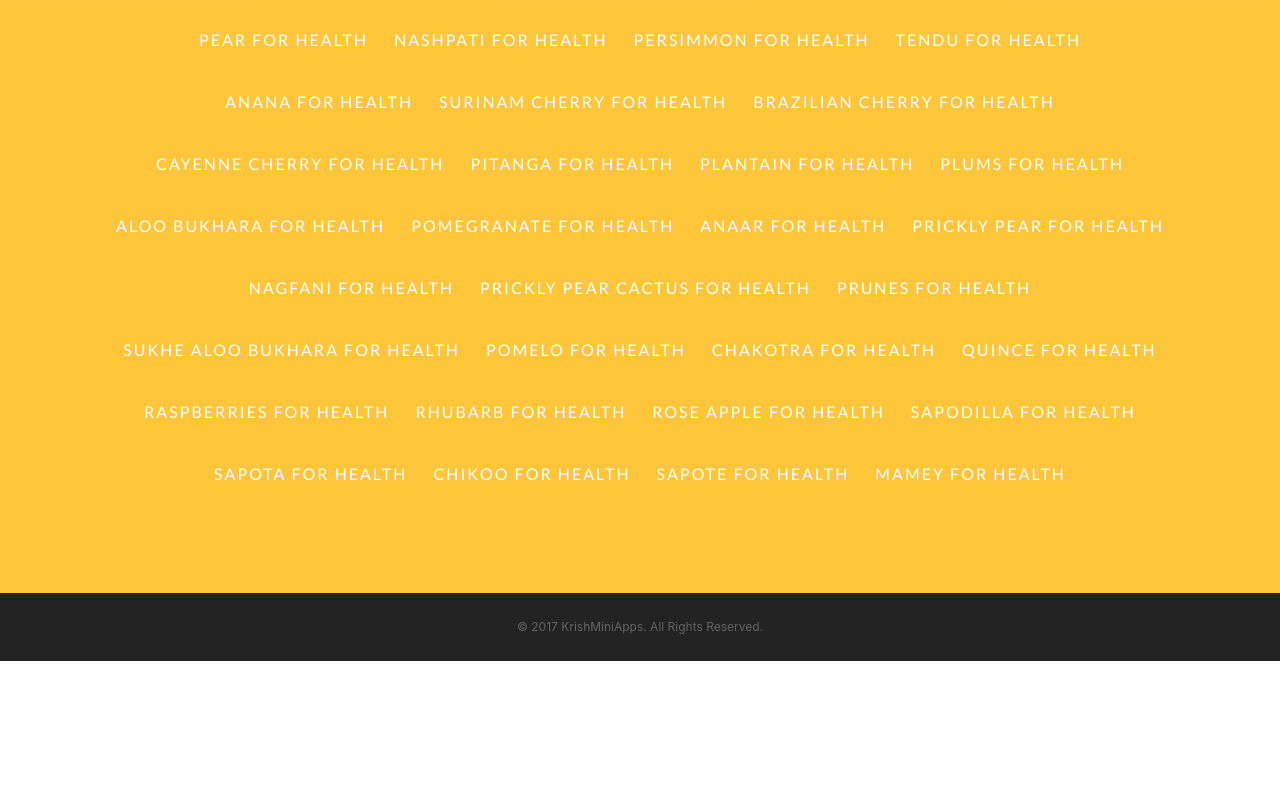
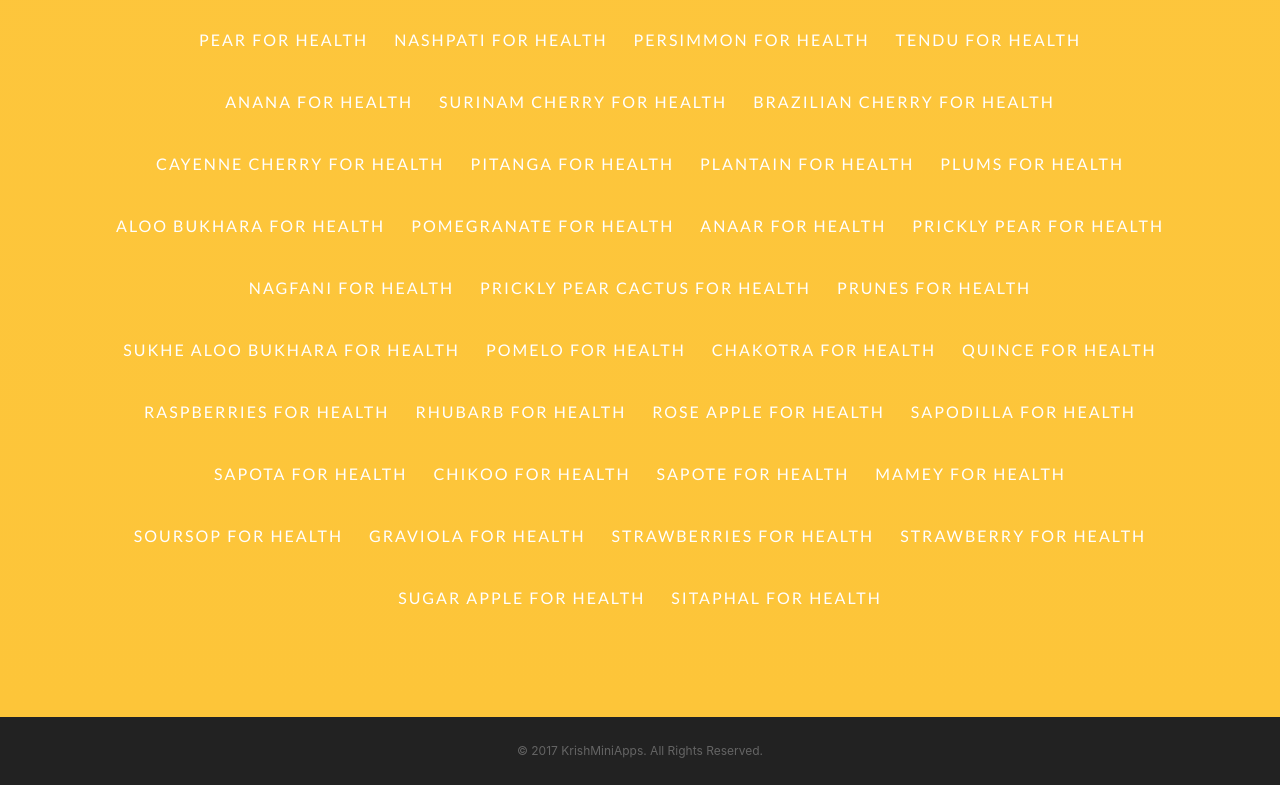
Before and after one commit to krishyapps/krishyapps.github.io, a website with bundled scripts: page index.html in a window 1280 px wide. Shown: the part 9260-10045 px from the top of the page. Before the commit the page ends 9921 px from the top, so only its background shows below. Built offline with nearby package versions, Linux system fonts and the light colour scheme; a web font is replaced by a local one.

Commit message:
51 commit

```diff
--- a/index.html
+++ b/index.html
@@ -536,6 +536,12 @@ Figs For Health
 </a><a href="https://play.google.com/store/apps/details?id=benefitsofeatingchikoo.sideeffectsofeatingchikoo" class="btn btn-outline btn-x js-scroll-trigger">Chikoo For Health
 </a><a href="https://play.google.com/store/apps/details?id=benefitsofeatingsapote.sideeffectsofeatingsapote" class="btn btn-outline btn-x js-scroll-trigger">Sapote For Health
 </a><a href="https://play.google.com/store/apps/details?id=benefitsofeatingmamey.sideeffectsofeatingmamey" class="btn btn-outline btn-x js-scroll-trigger">Mamey For Health
+</a><br><br><a href="https://play.google.com/store/apps/details?id=benefitsofeatingsoursop.sideeffectsofeatingsoursop" class="btn btn-outline btn-x js-scroll-trigger">Soursop For Health
+</a><a href="https://play.google.com/store/apps/details?id=benefitsofeatinggraviola.sideeffectsofeatinggraviola" class="btn btn-outline btn-x js-scroll-trigger">Graviola For Health
+</a><a href="https://play.google.com/store/apps/details?id=benefitsofeatingstrawberries.sideeffectsofeatingstrawberries" class="btn btn-outline btn-x js-scroll-trigger">Strawberries For Health
+</a><a href="https://play.google.com/store/apps/details?id=benefitsofeatingstrawberry.sideeffectsofeatingstrawberry" class="btn btn-outline btn-x js-scroll-trigger">Strawberry For Health
+</a><br><br><a href="https://play.google.com/store/apps/details?id=benefitsofeatingsugarapple.sideeffectsofeatingsugarapple" class="btn btn-outline btn-x js-scroll-trigger">Sugar Apple For Health
+</a><a href="https://play.google.com/store/apps/details?id=benefitsofeatingsitaphal.sideeffectsofeatingsitaphal" class="btn btn-outline btn-x js-scroll-trigger">Sitaphal For Health
 </a>
       </div>
     </section>
```
